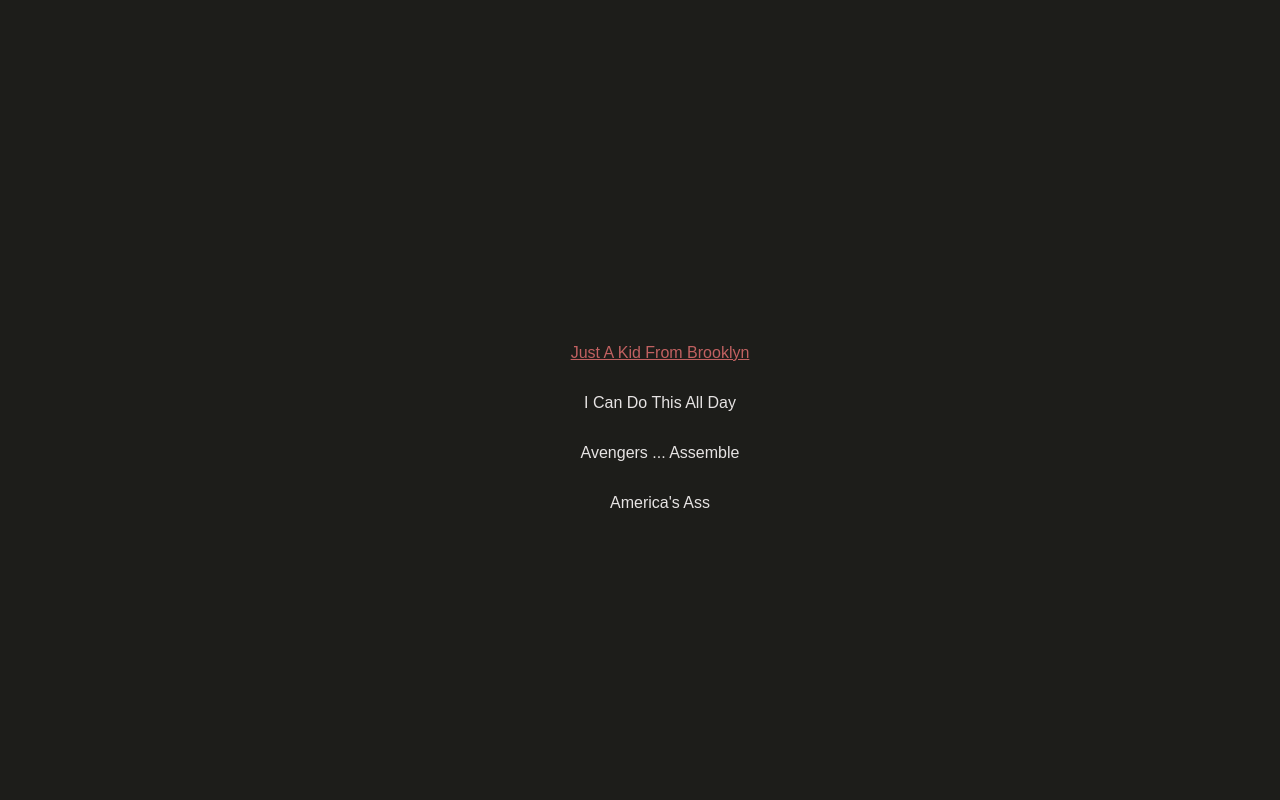
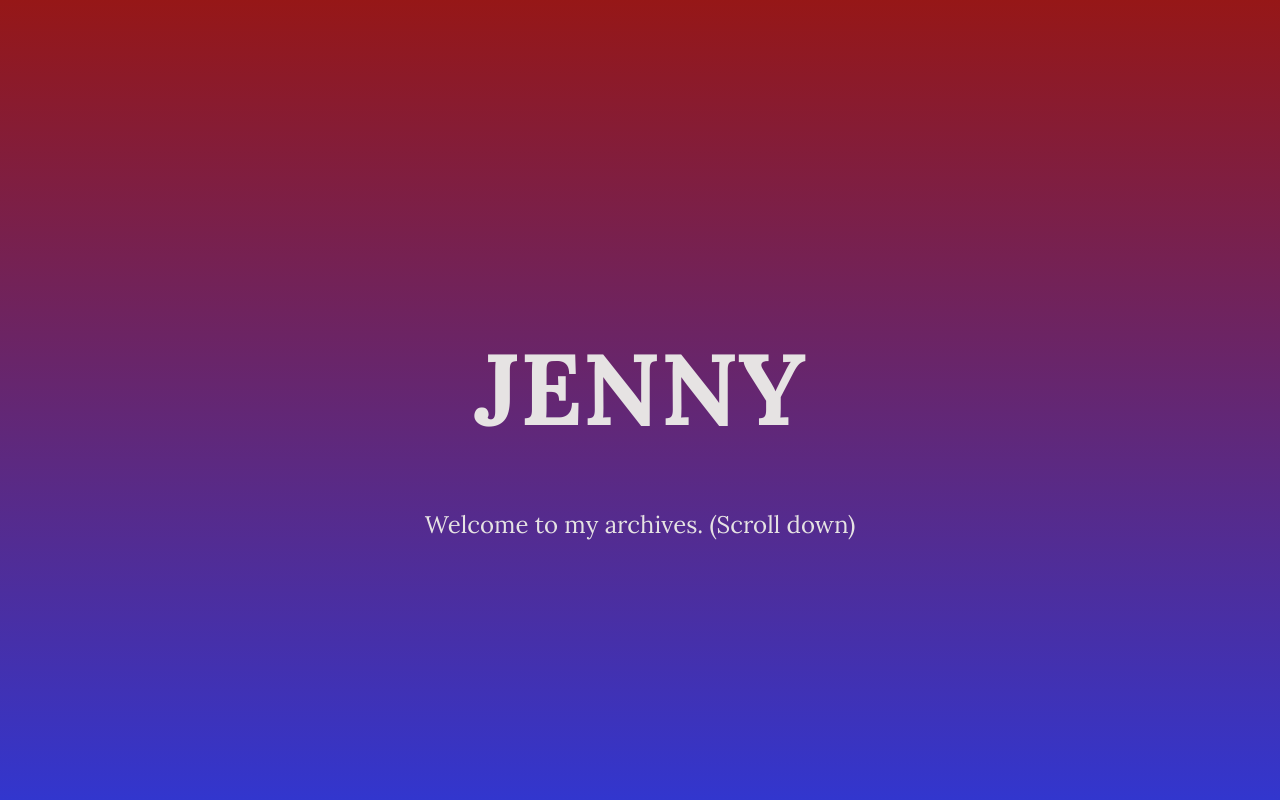
Before and after one commit to jenpennen/i-can-do-this-all-day, a plain HTML site: page index.html in a window 1280 px wide. Shown: the top 800 px of the page. Drawn offline with Linux system fonts and the light colour scheme; a web font is replaced by a local one.

Commit message:
change background

```diff
--- a/index.html
+++ b/index.html
@@ -3,28 +3,29 @@
   <head>
     <meta charset="UTF-8" />
     <meta name="viewport" content="width=device-width, initial-scale=1.0" />
-    <link rel="stylesheet" href="styles.css" />
-    <link rel="preconnect" href="https://fonts.googleapis.com" />
-    <link rel="preconnect" href="https://fonts.gstatic.com" crossorigin />
-    <link
-      href="https://fonts.googleapis.com/css2?family=Xanh+Mono:ital@0;1&display=swap"
-      rel="stylesheet"
-    />
-    <title>Home</title>
+    <link rel="stylesheet" href="main.css" />
+    <style>
+      @import url("https://fonts.googleapis.com/css2?family=Lora:ital,wght@0,400..700;1,400..700&display=swap");
+    </style>
+    <title>JENNY ARCHIVES - Home</title>
   </head>
   <body>
     <div>
+      <h1>JENNY</h1>
+      <p>Welcome to my archives. (Scroll down)</p>
+    </div>
+    <div>
       <ul>
-        <a href="brooklyn.html">Just A Kid From Brooklyn</a>
+        <a href="captain.html">Captain America - Just A Kid From Brooklyn</a>
+      </ul>
+      <ul class="not-allowed">
+        Hercules - I Can Go The Distance
       </ul>
       <ul>
-        I Can Do This All Day
+        American Hobbies
       </ul>
       <ul>
-        Avengers ... Assemble
-      </ul>
-      <ul>
-        America's Ass
+        Twenty Five, Twenty One
       </ul>
     </div>
   </body>
--- /dev/null
+++ b/main.css
@@ -0,0 +1,24 @@
+body {
+  font-family: "Lora", sans-serif;
+  background-image: linear-gradient(#961717, #2c38d9, #4f85db);
+  color: #e6e3e3;
+  overflow-x: hidden;
+  font-size: 1.5rem;
+}
+
+div {
+  display: flex;
+  flex-direction: column;
+  align-items: center;
+  justify-content: center;
+  min-height: 100vh;
+  padding: 20px;
+}
+
+h1 {
+  font-size-adjust: calc(1.05);
+}
+a {
+  color: yellow;
+  text-decoration: none;
+}
--- a/poem-style.css
+++ b/poem-style.css
@@ -5,7 +5,7 @@
 }
 
 body {
-  font-family: "Xanh Mono", sans-serif;
+  font-family: "Lora", sans-serif;
   background-color: #1d1d1a;
   color: #e6e3e3;
   overflow-x: hidden;
--- a/styles.css
+++ /dev/null
@@ -1,19 +0,0 @@
-body {
-  font-family: "Xanh Mono", sans-serif;
-  background-color: #1d1d1a;
-  color: #e6e3e3;
-  overflow-x: hidden;
-}
-
-div {
-  display: flex;
-  flex-direction: column;
-  align-items: center;
-  justify-content: center;
-  min-height: 100vh;
-  padding: 20px;
-}
-
-a {
-  color: #c16161;
-}
```
Also changed, not shown: captain.html (renamed from brooklyn.html, +24 -2 lines).
